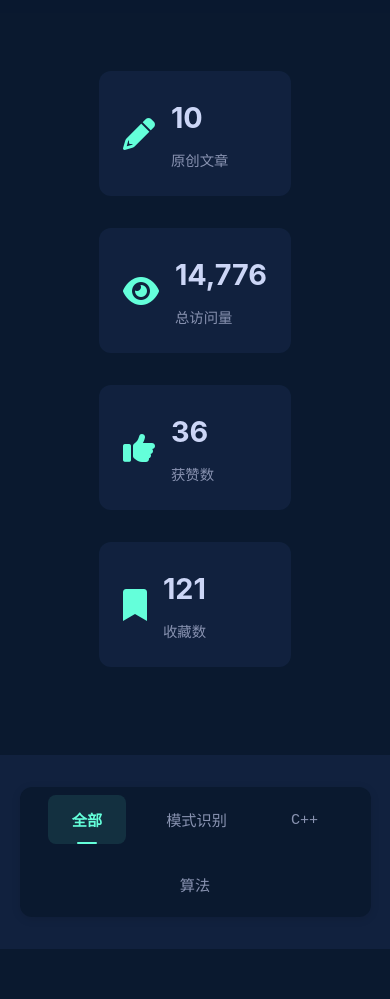
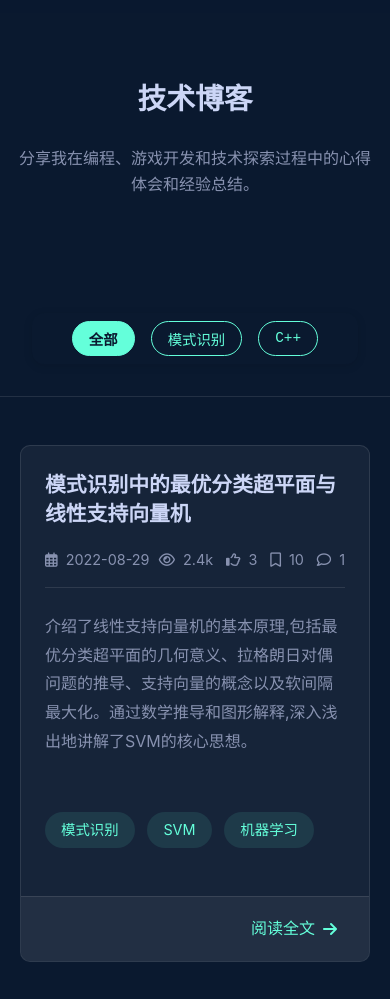
Before and after one commit to HS-Jack-YZY/MyWebsite, a plain HTML site: page blog.html in a window 390 px wide. Shown: the part 57-1056 px from the top of the page. Drawn offline with Linux system fonts and the light colour scheme.

Commit message:
refactor(blog): 重构博客页面布局与交互逻辑
重构了博客页面的整体结构和交互逻辑,主要更新包括:

- 移除原有的静态博客卡片,改用JavaScript动态生成文章列表
- 新增blog.css样式文件,优化博客页面的视觉效果和响应式布局
- 实现文章分类过滤功能,支持按类别筛选显示
- 添加博客头部区域(hero section),优化页面层次结构
- 重新设计文章卡片样式,提升可读性和交互体验

技术改进:
- 将文章数据抽离为独立的JavaScript对象
- 使用模板化方式动态渲染文章卡片
- 优化移动端适配方案
- 统一使用CSS变量管理主题样式

```diff
--- a/blog.html
+++ b/blog.html
@@ -3,10 +3,10 @@
 <head>
     <meta charset="UTF-8">
     <meta name="viewport" content="width=device-width, initial-scale=1.0">
-    <title>博客 - HS_Jack_YZY</title>
+    <title>博客 - 我的个人网站</title>
     <link rel="stylesheet" href="css/styles.css">
+    <link rel="stylesheet" href="css/blog.css">
     <link rel="stylesheet" href="https://cdnjs.cloudflare.com/ajax/libs/font-awesome/6.0.0/css/all.min.css">
-    <link rel="icon" href="assets/common/favicon.ico" type="image/x-icon">
 </head>
 <body>
     <!-- 导航栏 -->
@@ -31,106 +31,31 @@
         </button>
     </nav>
 
-    <!-- 博客统计面板 -->
-    <section class="blog-stats">
-        <div class="stats-container">
-            <div class="stat-card">
-                <i class="fas fa-pencil-alt"></i>
-                <div class="stat-info">
-                    <span class="stat-number">10</span>
-                    <span class="stat-label">原创文章</span>
-                </div>
-            </div>
-            <div class="stat-card">
-                <i class="fas fa-eye"></i>
-                <div class="stat-info">
-                    <span class="stat-number">14,776</span>
-                    <span class="stat-label">总访问量</span>
-                </div>
-            </div>
-            <div class="stat-card">
-                <i class="fas fa-thumbs-up"></i>
-                <div class="stat-info">
-                    <span class="stat-number">36</span>
-                    <span class="stat-label">获赞数</span>
-                </div>
-            </div>
-            <div class="stat-card">
-                <i class="fas fa-bookmark"></i>
-                <div class="stat-info">
-                    <span class="stat-number">121</span>
-                    <span class="stat-label">收藏数</span>
-                </div>
+    <!-- 博客头部区域 -->
+    <section class="blog-hero">
+        <div class="blog-container">
+            <h1 class="blog-title fade-in">技术博客</h1>
+            <div class="blog-intro slide-up">
+                <p class="intro-text">
+                    分享我在编程、游戏开发和技术探索过程中的心得体会和经验总结。
+                </p>
             </div>
         </div>
     </section>
 
-    <!-- 文章分类 -->
+    <!-- 博客分类 -->
     <section class="blog-categories">
         <div class="category-tabs">
-            <button class="category-tab active">全部</button>
-            <button class="category-tab">模式识别</button>
-            <button class="category-tab">C++</button>
-            <button class="category-tab">算法</button>
+            <button class="category-tab active" data-category="all">全部</button>
+            <button class="category-tab" data-category="pattern-recognition">模式识别</button>
+            <button class="category-tab" data-category="cpp">C++</button>
         </div>
     </section>
 
-    <!-- 文章列表 -->
-    <section class="blog-list">
-        <!-- 模式识别系列 -->
-        <article class="blog-card">
-            <div class="blog-content">
-                <div class="blog-meta">
-                    <span class="blog-category">模式识别</span>
-                    <span class="blog-date">2022-08-29</span>
-                </div>
-                <div class="blog-thumbnail">
-                    <img src="assets/blog/thumbnails/svm.png" alt="��持向量机">
-                </div>
-                <h2 class="blog-title">最优分类超平面与支持向量机</h2>
-                <p class="blog-excerpt">深入探讨SVM原理及其在模式识别中的应用，包括拉格朗日对偶问题、最优超平���求解、决策边界和支持向量等内容...</p>
-                <div class="blog-stats">
-                    <span><i class="fas fa-eye"></i> 2411</span>
-                    <span><i class="fas fa-thumbs-up"></i> 3</span>
-                    <span><i class="fas fa-bookmark"></i> 10</span>
-                    <span><i class="fas fa-comment"></i> 1</span>
-                </div>
-                <a href="https://blog.csdn.net/HS_Jack_ZZZ/article/details/126593786" target="_blank" rel="noopener noreferrer" class="read-more">阅读全文 <i class="fas fa-arrow-right"></i></a>
-            </div>
-        </article>
-
-        <article class="blog-card">
-            <div class="blog-content">
-                <div class="blog-meta">
-                    <span class="blog-category">模式识别</span>
-                    <span class="blog-date">2022-08-16</span>
-                </div>
-                <div class="blog-thumbnail">
-                    <img src="assets/blog/thumbnails/perceptron.png" alt="感知器算法">
-                </div>
-                <h2 class="blog-title">感知器算法</h2>
-                <p class="blog-excerpt">详细讲解感知器模型的原理、迭代修正过程以及基于梯度下降法的优化方法...</p>
-                <div class="blog-stats">
-                    <span><i class="fas fa-eye"></i> 483</span>
-                    <span><i class="fas fa-thumbs-up"></i> 1</span>
-                    <span><i class="fas fa-bookmark"></i> 0</span>
-                    <span><i class="fas fa-comment"></i> 0</span>
-                </div>
-                <a href="https://blog.csdn.net/HS_Jack_ZZZ/article/details/126363102" target="_blank" rel="noopener noreferrer" class="read-more">阅读全文 <i class="fas fa-arrow-right"></i></a>
-            </div>
-        </article>
-
-        <!-- 更多文章... -->
+    <!-- 博客文章列表 -->
+    <section class="blog-posts">
+        <!-- 文章卡片将由JavaScript动态生成 -->
     </section>
-
-    <!-- 分页 -->
-    <div class="pagination">
-        <button class="page-btn active">1</button>
-        <button class="page-btn">2</button>
-        <button class="page-btn">3</button>
-        <span class="page-dots">...</span>
-        <button class="page-btn">10</button>
-    </div>
 
     <!-- 页脚 -->
     <footer class="footer">
@@ -139,32 +64,29 @@
         </div>
     </footer>
 
-    <script>
-        // 导航栏滚动效果
-        window.addEventListener('scroll', () => {
-            const navbar = document.querySelector('.navbar');
-            if (window.scrollY > 50) {
-                navbar.classList.add('scrolled');
-            } else {
-                navbar.classList.remove('scrolled');
-            }
-        });
+    <!-- 文章卡片模板 -->
+    <div id="blog-card-template" style="display: none;">
+        <article class="blog-card">
+            <div class="card-content">
+                <h3 class="card-title"></h3>
+                <div class="card-meta">
+                    <span class="publish-date"></span>
+                    <div class="stats">
+                        <span class="views"></span>
+                        <span class="likes"></span>
+                        <span class="bookmarks"></span>
+                        <span class="comments"></span>
+                    </div>
+                </div>
+                <p class="card-description"></p>
+                <div class="card-tags"></div>
+            </div>
+            <a class="card-link" target="_blank" rel="noopener noreferrer">
+                <span class="read-more">阅读全文 <i class="fas fa-arrow-right"></i></span>
+            </a>
+        </article>
+    </div>
 
-        // 移动端菜单
-        const navToggle = document.querySelector('.nav-toggle');
-        const navLinks = document.querySelector('.nav-links');
-        navToggle.addEventListener('click', () => {
-            navLinks.classList.toggle('active');
-        });
-
-        // 分类标签切换
-        const categoryTabs = document.querySelectorAll('.category-tab');
-        categoryTabs.forEach(tab => {
-            tab.addEventListener('click', () => {
-                categoryTabs.forEach(t => t.classList.remove('active'));
-                tab.classList.add('active');
-            });
-        });
-    </script>
+    <script src="js/blog.js"></script>
 </body>
 </html>
--- /dev/null
+++ b/css/blog.css
@@ -0,0 +1,238 @@
+/* 博客页面样式 */
+
+/* 博客头部区域 */
+.blog-hero {
+    padding: 120px 20px 60px;
+    background-color: var(--secondary-color);
+    min-height: 40vh;
+    display: flex;
+    align-items: center;
+    justify-content: center;
+    text-align: center;
+}
+
+.blog-container {
+    max-width: 1200px;
+    margin: 0 auto;
+}
+
+.blog-title {
+    color: var(--text-primary);
+    font-size: 3rem;
+    margin-bottom: 1.5rem;
+}
+
+.blog-intro {
+    max-width: 800px;
+    margin: 0 auto;
+}
+
+.intro-text {
+    color: var(--text-secondary);
+    font-size: 1.2rem;
+    line-height: 1.6;
+}
+
+/* 分类标签 */
+.blog-categories {
+    padding: 2rem;
+    background-color: var(--secondary-color);
+    border-bottom: 1px solid rgba(255, 255, 255, 0.1);
+}
+
+.category-tabs {
+    display: flex;
+    justify-content: center;
+    gap: 1rem;
+    margin: 0 auto;
+    max-width: 800px;
+}
+
+.category-tab {
+    padding: 0.5rem 1.5rem;
+    border: 1px solid var(--primary-color);
+    border-radius: 20px;
+    background: transparent;
+    color: var(--primary-color);
+    cursor: pointer;
+    transition: all 0.3s ease;
+    font-size: 1rem;
+}
+
+.category-tab:hover,
+.category-tab.active {
+    background-color: var(--primary-color);
+    color: var(--secondary-color);
+}
+
+/* 博客文章列表 */
+.blog-posts {
+    max-width: 1200px;
+    margin: 3rem auto;
+    padding: 0 20px;
+    display: grid;
+    grid-template-columns: repeat(2, 1fr);
+    gap: 2.5rem;
+}
+
+/* 文章卡片样式 */
+.blog-card {
+    background-color: rgba(255, 255, 255, 0.05);
+    border-radius: 10px;
+    overflow: hidden;
+    display: flex;
+    flex-direction: column;
+    transition: transform 0.3s ease;
+    border: 1px solid rgba(255, 255, 255, 0.1);
+    height: 100%;
+    min-height: 400px;
+}
+
+.blog-card:hover {
+    transform: translateY(-5px);
+}
+
+.card-content {
+    padding: 2rem;
+    flex: 1;
+    display: flex;
+    flex-direction: column;
+}
+
+.card-title {
+    color: var(--text-primary);
+    font-size: 1.4rem;
+    margin-bottom: 1.2rem;
+    line-height: 1.4;
+}
+
+.card-meta {
+    display: flex;
+    justify-content: space-between;
+    align-items: center;
+    color: var(--text-secondary);
+    font-size: 0.9rem;
+    margin-bottom: 1.5rem;
+    padding-bottom: 1rem;
+    border-bottom: 1px solid rgba(255, 255, 255, 0.1);
+}
+
+.card-meta .stats {
+    display: flex;
+    gap: 1.2rem;
+}
+
+.card-meta i {
+    margin-right: 0.25rem;
+}
+
+.card-description {
+    color: var(--text-secondary);
+    font-size: 1rem;
+    line-height: 1.8;
+    margin-bottom: 1.5rem;
+    flex-grow: 1;
+    display: -webkit-box;
+    -webkit-line-clamp: 6;
+    -webkit-box-orient: vertical;
+    overflow: hidden;
+    text-overflow: ellipsis;
+}
+
+.card-tags {
+    display: flex;
+    flex-wrap: wrap;
+    gap: 0.8rem;
+    margin-bottom: 1.5rem;
+}
+
+.card-tag {
+    background-color: rgba(100, 255, 218, 0.1);
+    color: var(--primary-color);
+    padding: 0.4rem 1rem;
+    border-radius: 20px;
+    font-size: 0.9rem;
+}
+
+.card-link {
+    padding: 1.2rem 2rem;
+    background-color: rgba(255, 255, 255, 0.05);
+    color: var(--primary-color);
+    text-decoration: none;
+    text-align: right;
+    border-top: 1px solid rgba(255, 255, 255, 0.1);
+    margin-top: auto;
+}
+
+.read-more {
+    display: flex;
+    align-items: center;
+    justify-content: flex-end;
+    gap: 0.5rem;
+    font-size: 1rem;
+}
+
+.read-more i {
+    transition: transform 0.3s ease;
+}
+
+.card-link:hover .read-more i {
+    transform: translateX(5px);
+}
+
+/* 响应式设计 */
+@media (max-width: 992px) {
+    .blog-title {
+        font-size: 2.5rem;
+    }
+
+    .blog-posts {
+        grid-template-columns: 1fr;
+    }
+
+    .card-title {
+        font-size: 1.3rem;
+    }
+}
+
+@media (max-width: 768px) {
+    .blog-hero {
+        padding: 100px 20px 40px;
+    }
+
+    .blog-title {
+        font-size: 2rem;
+    }
+
+    .intro-text {
+        font-size: 1rem;
+    }
+
+    .category-tabs {
+        flex-wrap: wrap;
+    }
+
+    .category-tab {
+        padding: 0.4rem 1rem;
+        font-size: 0.9rem;
+    }
+
+    .card-content {
+        padding: 1.5rem;
+    }
+}
+
+@media (max-width: 480px) {
+    .blog-hero {
+        padding: 80px 15px 30px;
+    }
+
+    .blog-title {
+        font-size: 1.8rem;
+    }
+
+    .card-meta .stats {
+        flex-wrap: wrap;
+        gap: 0.8rem;
+    }
+}
--- /dev/null
+++ b/js/blog.js
@@ -0,0 +1,197 @@
+// 博客文章数据
+const blogPosts = [
+    // 模式识别系列
+    {
+        title: "模式识别中的最优分类超平面与线性支持向量机",
+        date: "2022-08-29",
+        views: 2411,
+        likes: 3,
+        bookmarks: 10,
+        comments: 1,
+        description: "介绍了线性支持向量机的基本原理,包括最优分类超平面的几何意义、拉格朗日对偶问题的推导、支持向量的概念以及软间隔最大化。通过数学推导和图形解释,深入浅出地讲解了SVM的核心思想。",
+        link: "https://blog.csdn.net/HS_Jack_ZZZ/article/details/126593786",
+        category: "pattern-recognition",
+        tags: ["模式识别", "SVM", "机器学习"]
+    },
+    {
+        title: "模式识别中的感知器",
+        date: "2022-08-16",
+        views: 483,
+        likes: 1,
+        bookmarks: 0,
+        comments: 0,
+        description: "详细讲解了感知器算法的基本原理,包括感知器模型的数学表示、权重向量的几何意义、感知器学习算法的迭代过程以及收敛性证明。同时给出了具体的代码实现示例。",
+        link: "https://blog.csdn.net/HS_Jack_ZZZ/article/details/126363102",
+        category: "pattern-recognition",
+        tags: ["模式识别", "感知器", "机器学习"]
+    },
+    {
+        title: "模式识别中的Fisher线性判别分析",
+        date: "2022-08-13",
+        views: 1046,
+        likes: 2,
+        bookmarks: 5,
+        comments: 0,
+        description: "阐述了Fisher线性判别分析的基本思想,包括类内散度矩阵和类间散度矩阵的定义、Fisher准则函数的推导、最优投影方向的求解过程,以及多类情况下的推广方法。",
+        link: "https://blog.csdn.net/HS_Jack_ZZZ/article/details/126322265",
+        category: "pattern-recognition",
+        tags: ["模式识别", "Fisher判别", "机器学习"]
+    },
+    {
+        title: "第4章 线性分类器",
+        date: "2022-08-13",
+        views: 409,
+        likes: 1,
+        bookmarks: 1,
+        comments: 0,
+        description: "介绍了线性分类器的基本概念,包括线性判别函数的形式、决策边界的几何解释、广义线性判别函数等内容,为后续学习各种线性分类算法奠定基础。",
+        link: "https://blog.csdn.net/HS_Jack_ZZZ/article/details/126316103",
+        category: "pattern-recognition",
+        tags: ["模式识别", "线性分类器", "机器学习"]
+    },
+    {
+        title: "模式识别学习笔记——第2章 统计学习方法-2.5 正态分布时的统计决策",
+        date: "2022-08-08",
+        views: 1105,
+        likes: 4,
+        bookmarks: 14,
+        comments: 1,
+        description: "讨论了正态分布条件下的统计决策方法,包括多维正态分布的性质、协方差矩阵的几何意义、最小错误率贝叶斯决策规则在正态分布情况下的推导等内容。",
+        link: "https://blog.csdn.net/HS_Jack_ZZZ/article/details/126137031",
+        category: "pattern-recognition",
+        tags: ["模式识别", "统计学习", "正态分布"]
+    },
+    {
+        title: "模式识别学习笔记——第2章—2.4 两类错误率、Neyman-Pearson决策与ROC曲线",
+        date: "2022-08-01",
+        views: 2390,
+        likes: 13,
+        bookmarks: 40,
+        comments: 4,
+        description: "详细介绍了二类分类问题中的错误率分析方法,包括第一类错误和第二类错误的定义、Neyman-Pearson判别准则、ROC曲线的绘制方法和性能评估指标等内容。",
+        link: "https://blog.csdn.net/HS_Jack_ZZZ/article/details/126081278",
+        category: "pattern-recognition",
+        tags: ["模式识别", "ROC曲线", "性能评估"]
+    },
+    {
+        title: "模式识别学习笔记——第2章 统计学习方法—2.3最小风险贝叶斯决策",
+        date: "2022-07-30",
+        views: 2857,
+        likes: 2,
+        bookmarks: 10,
+        comments: 0,
+        description: "阐述了最小风险贝叶斯决策的理论基础,包括风险函数的定义、损失函数的选择、条件风险的计算以及最优决策规则的推导过程。",
+        link: "https://blog.csdn.net/HS_Jack_ZZZ/article/details/126067387",
+        category: "pattern-recognition",
+        tags: ["模式识别", "贝叶斯决策", "风险函数"]
+    },
+    {
+        title: "模式识别学习笔记——第2章 统计学习方法-2.2最小错误率贝叶斯决策",
+        date: "2022-07-29",
+        views: 3019,
+        likes: 5,
+        bookmarks: 37,
+        comments: 0,
+        description: "介绍了最小错误率贝叶斯决策的基本原理,包括后验概率的计算、决策规则的确定、错误率的计算方法等,并通过具体例子说明了决策过程。",
+        link: "https://blog.csdn.net/HS_Jack_ZZZ/article/details/126049029",
+        category: "pattern-recognition",
+        tags: ["模式识别", "贝叶斯决策", "错误率"]
+    },
+    {
+        title: "模式识别学习笔记——第2章 统计学习方法—2.1引言",
+        date: "2022-07-28",
+        views: 312,
+        likes: 2,
+        bookmarks: 4,
+        comments: 0,
+        description: "概述了统计学习方法的基本框架,包括概率论基础知识回顾、统计决策的基本概念、贝叶斯决策理论的引入等内容。",
+        link: "https://blog.csdn.net/HS_Jack_ZZZ/article/details/126027282",
+        category: "pattern-recognition",
+        tags: ["模式识别", "统计学习", "概率论"]
+    },
+    // C++系列
+    {
+        title: "C++：类的静态成员详解",
+        date: "2022-08-01",
+        views: 718,
+        likes: 3,
+        bookmarks: 0,
+        comments: 0,
+        description: "详细讲解了C++中类的静态成员特性,包括静态成员变量和静态成员函数的声明、定义和初始化方式,以及它们的使用场景和注意事项。",
+        link: "https://blog.csdn.net/HS_Jack_ZZZ/article/details/126106913",
+        category: "cpp",
+        tags: ["C++", "静态成员", "面向对象"]
+    }
+];
+
+// 工具函数：格式化数字
+function formatNumber(num) {
+    return num >= 1000 ? (num / 1000).toFixed(1) + 'k' : num;
+}
+
+// 渲染文章卡片
+function renderBlogCard(post) {
+    const template = document.getElementById('blog-card-template');
+    const card = template.querySelector('.blog-card').cloneNode(true);
+
+    // 填充文章内容
+    card.querySelector('.card-title').textContent = post.title;
+    card.querySelector('.publish-date').innerHTML = `<i class="far fa-calendar-alt"></i> ${post.date}`;
+    card.querySelector('.views').innerHTML = `<i class="far fa-eye"></i> ${formatNumber(post.views)}`;
+    card.querySelector('.likes').innerHTML = `<i class="far fa-thumbs-up"></i> ${post.likes}`;
+    card.querySelector('.bookmarks').innerHTML = `<i class="far fa-bookmark"></i> ${post.bookmarks}`;
+    card.querySelector('.comments').innerHTML = `<i class="far fa-comment"></i> ${post.comments}`;
+    card.querySelector('.card-description').textContent = post.description;
+
+    // 添加标签
+    const tagsContainer = card.querySelector('.card-tags');
+    post.tags.forEach(tag => {
+        const tagSpan = document.createElement('span');
+        tagSpan.className = 'card-tag';
+        tagSpan.textContent = tag;
+        tagsContainer.appendChild(tagSpan);
+    });
+
+    // 设置链接
+    card.querySelector('.card-link').href = post.link;
+
+    return card;
+}
+
+// 渲染文章列表
+function renderBlogPosts(category = 'all') {
+    const container = document.querySelector('.blog-posts');
+    container.innerHTML = '';
+
+    const filteredPosts = category === 'all'
+        ? blogPosts
+        : blogPosts.filter(post => post.category === category);
+
+    // 按日期降序排序
+    filteredPosts.sort((a, b) => new Date(b.date) - new Date(a.date));
+
+    filteredPosts.forEach(post => {
+        container.appendChild(renderBlogCard(post));
+    });
+}
+
+// 初始化分类标签点击事件
+function initCategoryTabs() {
+    const tabs = document.querySelectorAll('.category-tab');
+    tabs.forEach(tab => {
+        tab.addEventListener('click', () => {
+            // 更新激活状态
+            tabs.forEach(t => t.classList.remove('active'));
+            tab.classList.add('active');
+
+            // 重新渲染文章列表
+            renderBlogPosts(tab.dataset.category);
+        });
+    });
+}
+
+// 页面加载完成后初始化
+document.addEventListener('DOMContentLoaded', () => {
+    initCategoryTabs();
+    renderBlogPosts();
+});
```
